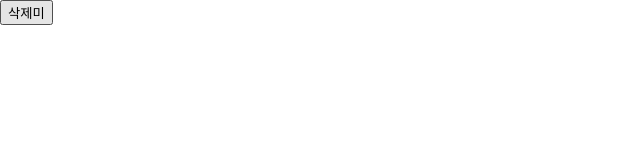
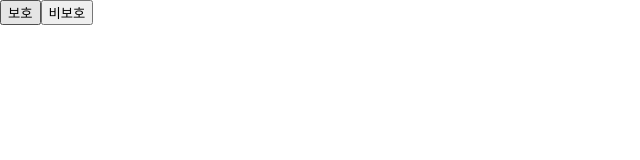
Before and after one commit to Strongorange/hooks, a React (Create React App) app: page / in a window 1280 px wide. Shown: the top 160 px of the page, without its empty margins (0-640 px from the left). Built offline with nearby package versions, Linux system fonts and the light colour scheme.

Commit message:
2-3 usePreventLeave

```diff
--- a/src/App.js
+++ b/src/App.js
@@ -1,30 +1,23 @@
 import "./App.css";
 import React, { useEffect, useState, useRef } from "react";
 
-const useConfirm = (message = "", callback, rejection) => {
-  if (!callback || typeof callback !== "function") {
-    return;
-  }
-  if (rejection && typeof rejection !== "function") {
-    return;
-  }
-  const confirmAction = () => {
-    if (window.confirm(message)) {
-      callback();
-    } else {
-      rejection();
-    }
+const usePreventLeave = () => {
+  const listener = (event) => {
+    event.preventDefault();
+    event.returnValue = "";
   };
-  return confirmAction;
+  const enablePrevent = () => window.addEventListener("beforeunload", listener);
+  const disablePrevent = () =>
+    window.removeEventListener("beforeunload", listener);
+  return { enablePrevent, disablePrevent };
 };
 
 const App = () => {
-  const deleteWorld = () => console.log("삭제미!!!!");
-  const abort = () => console.log("취소미!!!");
-  const confirmDelete = useConfirm("Are you sure?", deleteWorld, abort);
+  const { enablePrevent, disablePrevent } = usePreventLeave();
   return (
     <div>
-      <button onClick={confirmDelete}>삭제미</button>
+      <button onClick={enablePrevent}>보호</button>
+      <button onClick={disablePrevent}>비보호</button>
     </div>
   );
 };
```
Also changed, not shown: 1 other file (tests, documents, lock files or other folders).
